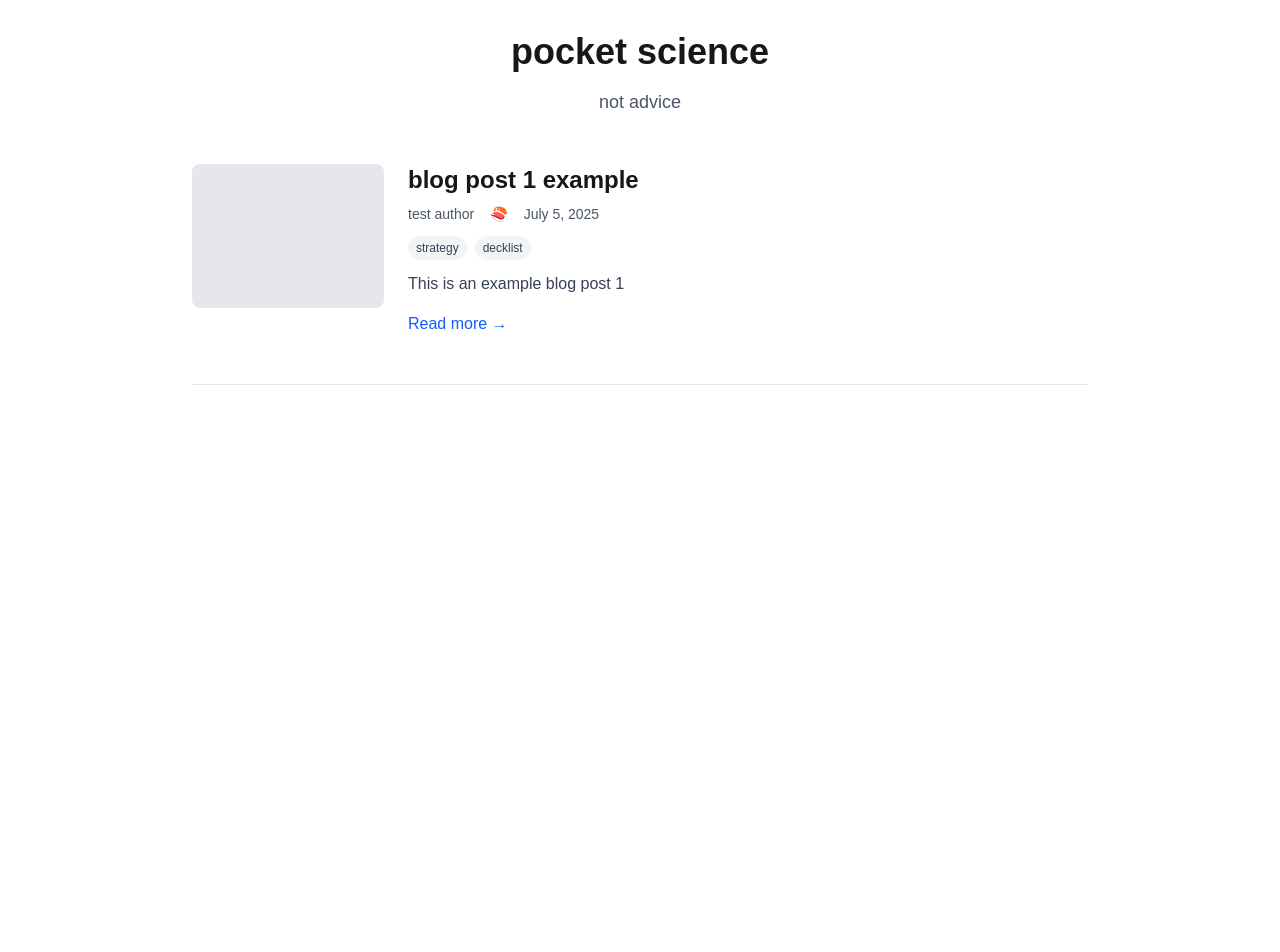
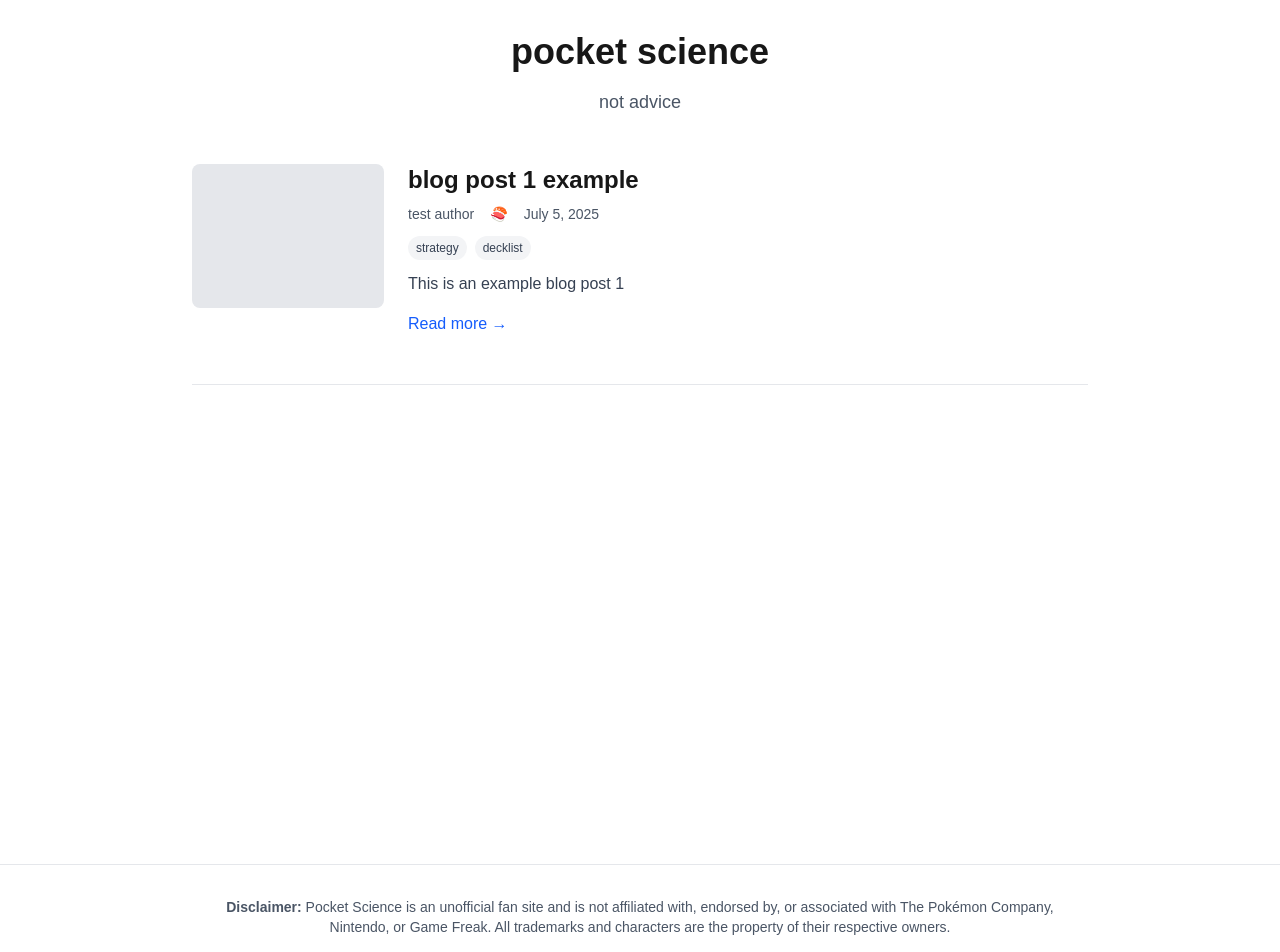
Before and after one commit to jarrensj/pocket-blog, a Next.js app: page / in a window 1280 px wide. Shown: the top 952 px of the page. Before the commit the page ends 800 px from the top, so only its background shows below. Built offline with nearby package versions, Linux system fonts and the light colour scheme.

Commit message:
create footer and add a disclaimer

```diff
--- a/app/layout.tsx
+++ b/app/layout.tsx
@@ -1,6 +1,7 @@
 import type { Metadata } from "next";
 import { Geist, Geist_Mono } from "next/font/google";
 import "./globals.css";
+import Footer from "@/components/Footer";
 
 const geistSans = Geist({
   variable: "--font-geist-sans",
@@ -28,6 +29,7 @@ export default function RootLayout({
         className={`${geistSans.variable} ${geistMono.variable} antialiased`}
       >
         {children}
+        <Footer />
       </body>
     </html>
   );
--- /dev/null
+++ b/components/Footer.tsx
@@ -0,0 +1,15 @@
+export default function Footer() {
+  return (
+    <footer className="mt-16 border-t border-gray-200 dark:border-gray-700 pt-8 pb-8">
+      <div className="container mx-auto max-w-4xl px-8">
+        <div className="text-center text-sm text-gray-600 dark:text-gray-400">
+          <div className="mb-4">
+            <p className="mb-2">
+              <strong>Disclaimer:</strong> Pocket Science is an unofficial fan site and is not affiliated with, endorsed by, or associated with The Pokémon Company, Nintendo, or Game Freak. All trademarks and characters are the property of their respective owners.
+            </p>
+          </div>
+        </div>
+      </div>
+    </footer>
+  )
+}
```
